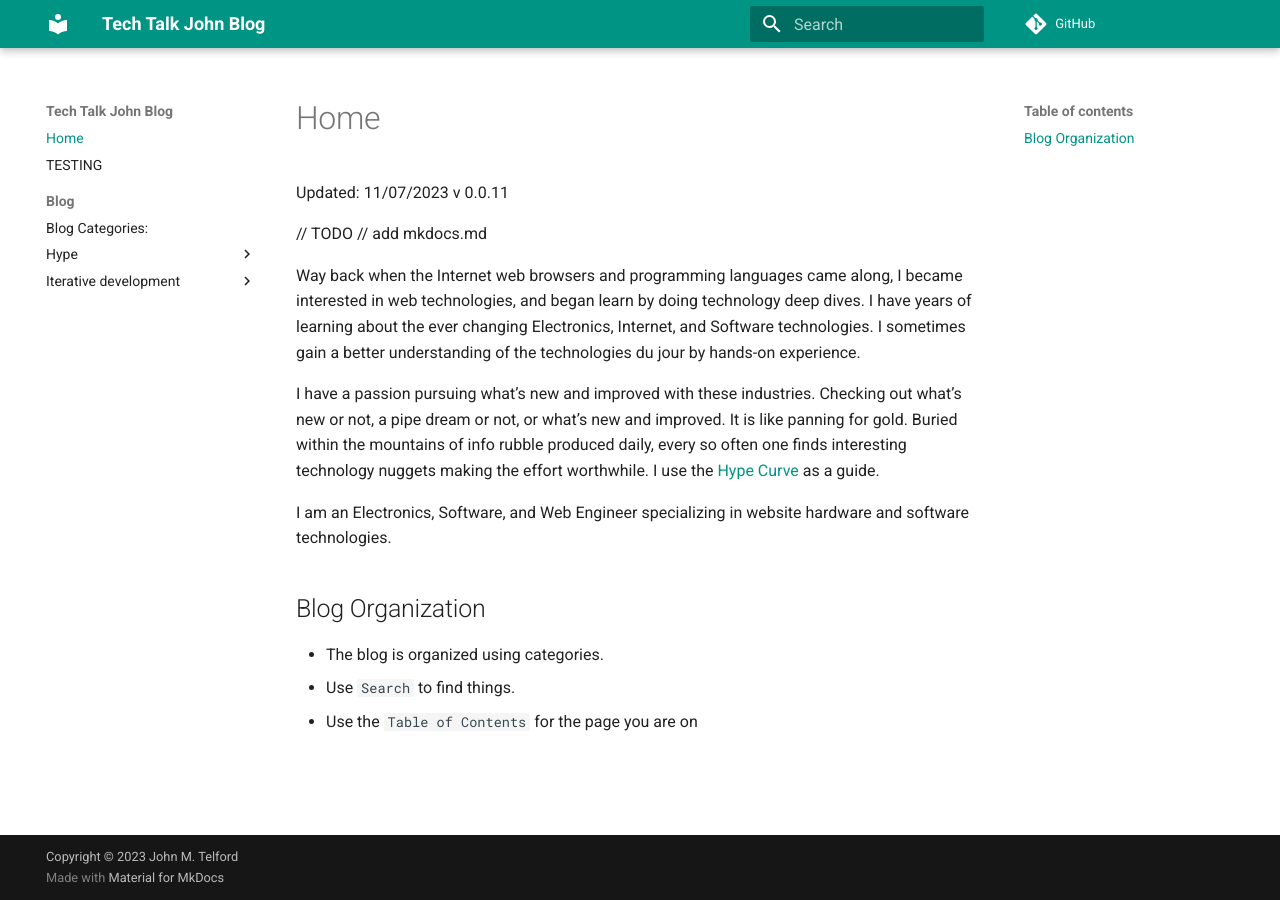
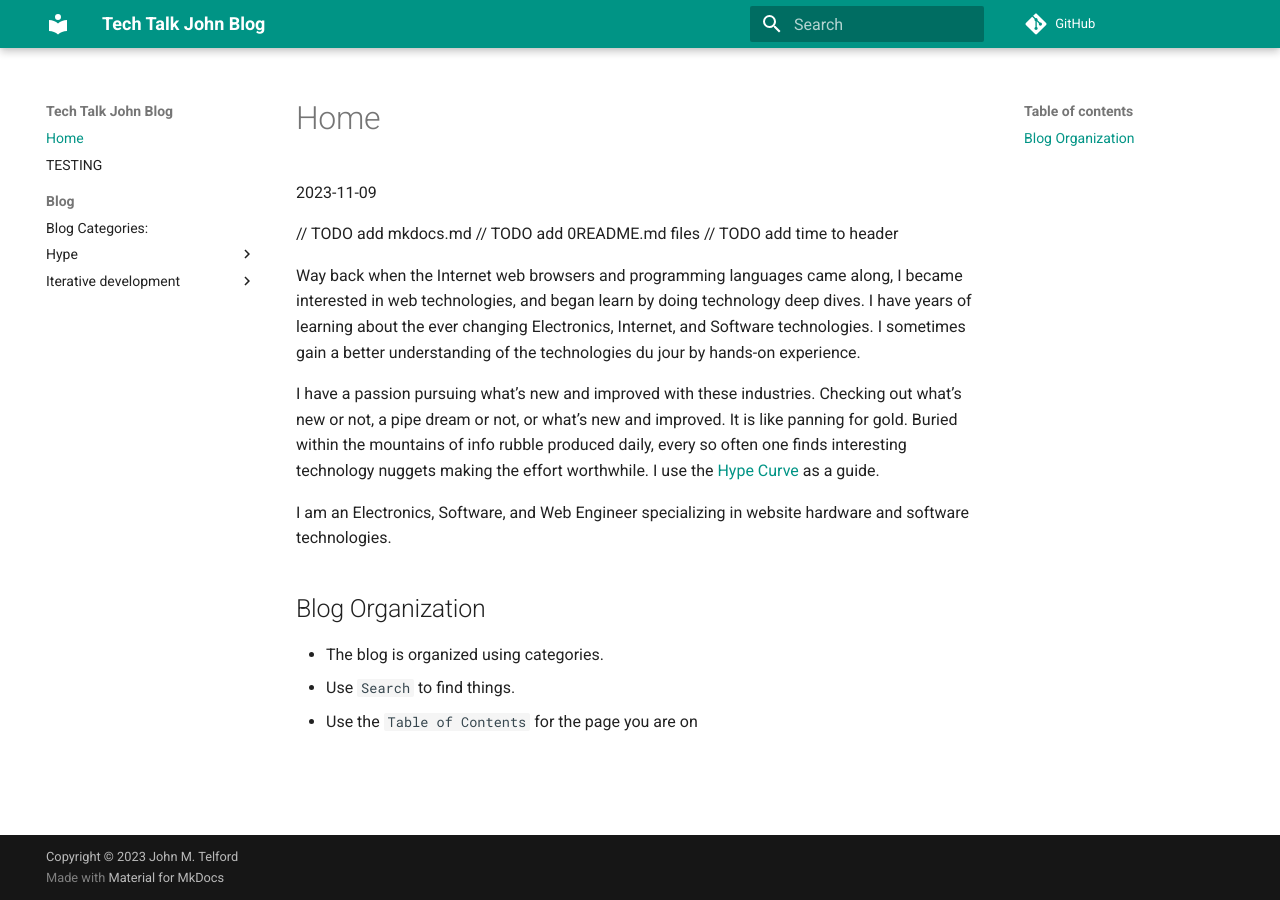
Before and after one commit to JohnTelford/mkdocs_blog, an MkDocs documentation site: the page built from docs/index.md, in a window 1280 px wide. Built offline with MkDocs 1.6.1 and Material for MkDocs 9.7.7, drawn with Linux system fonts in a browser that asks for light colours; comment, search, counter and statistics services are not loaded.

Commit message:
refactor
Signed-off-by: John <john@johntelford.com>

```diff
--- a/docs/index.md
+++ b/docs/index.md
@@ -3,10 +3,13 @@ draft: true
 date: 2023-10-30
 ---
 
-Updated: 11/07/2023 v 0.0.11
+2023-11-09
 
-// TODO
-//  add mkdocs.md
+
+// TODO add mkdocs.md
+// TODO add 0README.md files
+// TODO add time to header
+
 
 Way back when the Internet web browsers and programming languages came along, I became interested in web technologies, and began learn by doing technology deep dives. I have years of learning about the ever changing Electronics, Internet, and Software technologies. I sometimes gain a better understanding of the technologies du jour by hands-on experience.
 
```
Also changed, not shown: docs/TESTING.md (+9 -0 lines).
